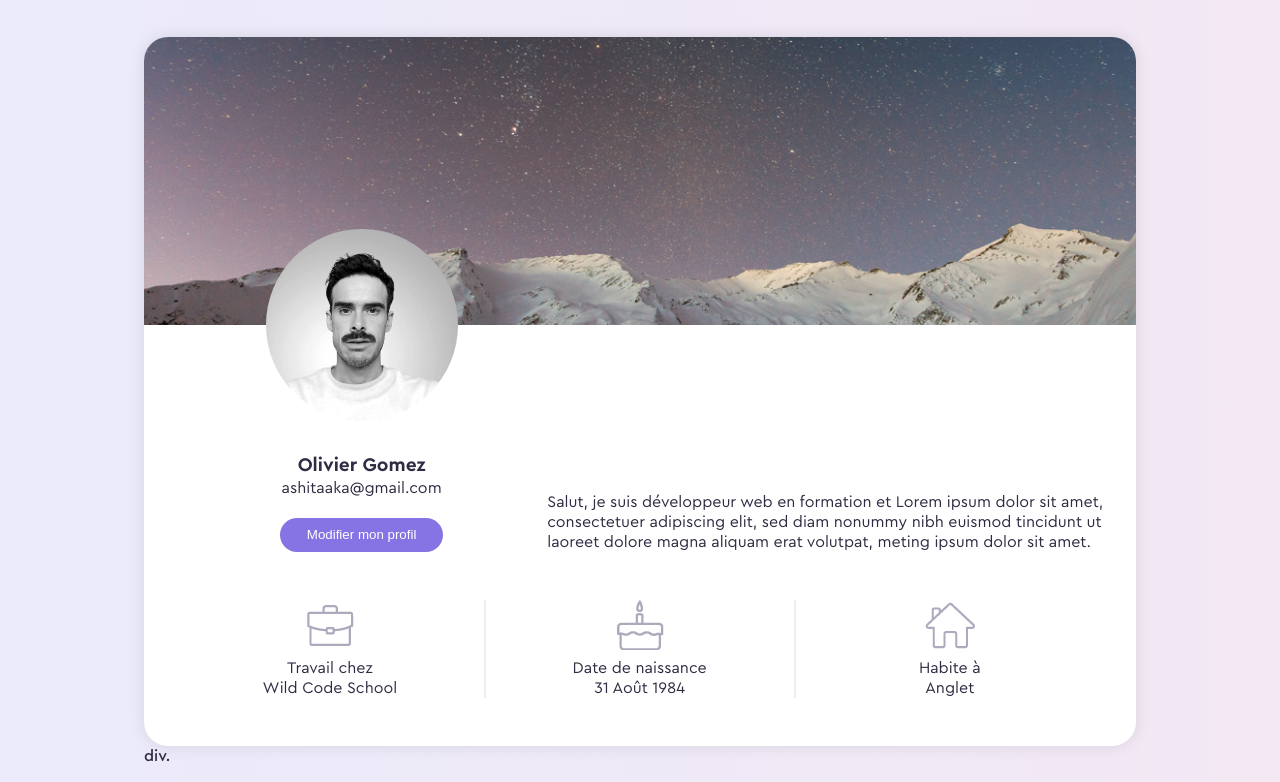
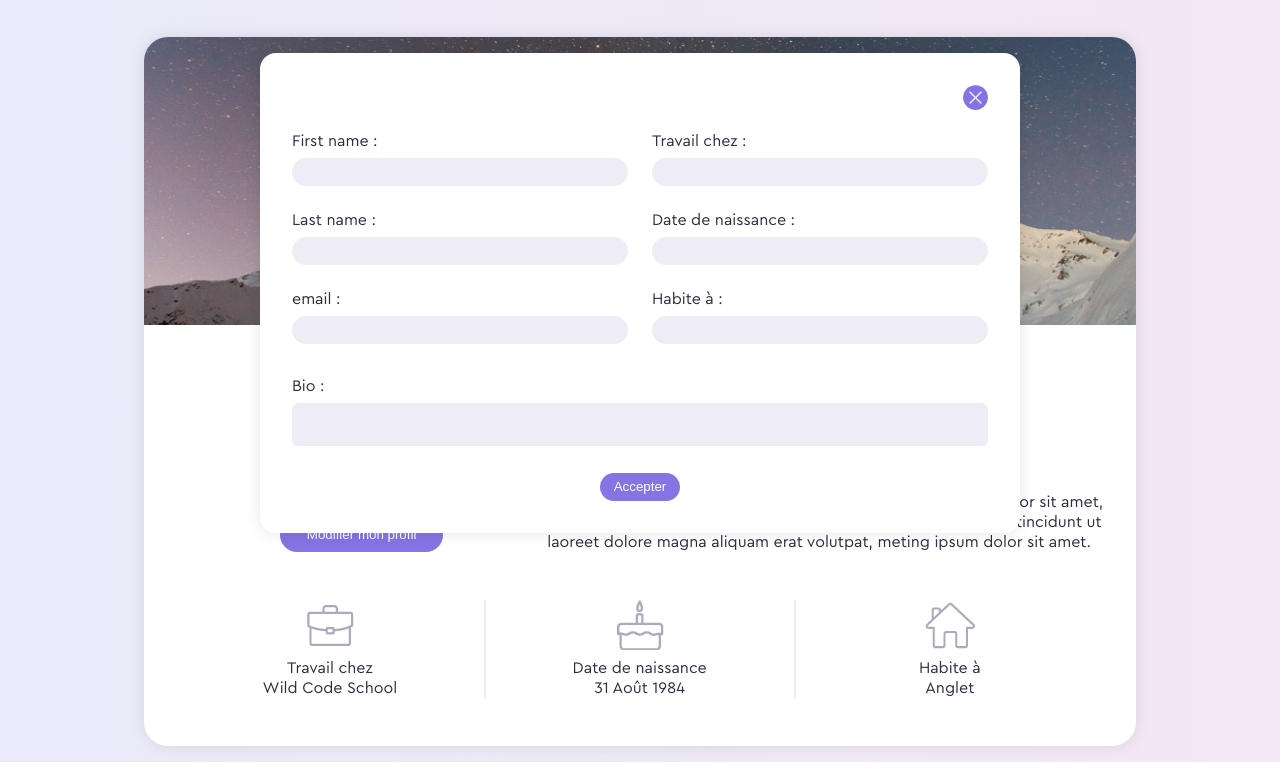
Before and after one commit to CedricPerot/WCSpeech, a plain HTML site: page profile.html in a window 1280 px wide. Both pictures are taken after a click on the button "Modifier mon profil". Shown: the part 107-889 px from the top of the page. Drawn offline with Linux system fonts and the light colour scheme.

Commit message:
adding static popup on profile page

```diff
--- a/index.js
+++ b/index.js
@@ -73,7 +73,7 @@ const post2 = new post(
   [
     {
       nom: "Olive",
-      commentaire: "C'est bien ce système de commentaire. Bien joué.",
+      commentaire: "Bien joué.",
     },
     {
       nom: "Pablo",
--- a/profile.html
+++ b/profile.html
@@ -67,26 +67,64 @@
                 </div>
                 <p class="profile-card-bio">Salut, je suis développeur web en formation et Lorem ipsum dolor sit amet,
                     consectetuer adipiscing elit, sed diam nonummy nibh euismod tincidunt ut laoreet dolore magna
-                    aliquam
-                    erat volutpat, meting ipsum dolor sit amet.
+                    aliquam erat volutpat, meting ipsum dolor sit amet.
                 </p>
             </section>
             <section class="profile-card-highlights">
                 <div class="job highlight">
                     <img src="./images/picto-work.png" alt="work suitcase">
-                    <p><span>Travail chez</span><br>Wild Code School</p>
+                    <p>Travail chez<br><span class="my-job">Wild Code School</span></p>
                 </div>
                 <div class="birthday highlight">
                     <img src="./images/picto-birthday.png" alt="Birthday cake">
-                    <p><span>Date de naissance</span><br>31 Août 1984</p>
+                    <p>Date de naissance<br><span class="my-birthday">31 Août 1984</span></p>
                 </div>
                 <div class="city highlight">
                     <img src="./images/picto-home.png" alt="House">
-                    <p><span>Habite à</span><br>Anglet</p>
+                    <p>Habite à<br><span class="my-city">Anglet</span></p>
                 </div>
             </section>
         </div>
-        div.
+        <div class="modifyPopup">
+            <div class="close"><img src="./images/closing-cross.svg" alt="close" class="closing-cross"></div>
+            <form action="" method="post" class="modifyForm">
+                <div class="infos-fields">
+                    <div class="main-infos">
+                        <div>
+                            <label for="first-name">First name :</label>
+                            <input type="text" name="first-name" id="first-name">
+                        </div>
+                        <div>
+                            <label for="last-name">Last name :</label>
+                            <input type="text" name="last-name" id="last-name">
+                        </div>
+                        <div>
+                            <label for="email">email :</label>
+                            <input type="email" name="email" id="email">
+                        </div>
+                    </div>
+                    <div class="more-infos">
+                        <div>
+                            <label for="work">Travail chez :</label>
+                            <input type="text" name="work" id="work">
+                        </div>
+                        <div>
+                            <label for="birth">Date de naissance :</label>
+                            <input type="text" name="birth" id="birth">
+                        </div>
+                        <div>
+                            <label for="city">Habite à :</label>
+                            <input type="text" name="city" id="city">
+                        </div>
+                    </div>
+                </div>
+                <div class="bio-field">
+                    <label for="bio">Bio :</label>
+                    <textarea name="bio" data-autoresize id="bio"></textarea>
+                </div>
+                <input type="submit" value="Accepter">
+            </form>
+        </div>
     </main>
     <script src="./profile.js"></script>
 </body>
--- a/profile.js
+++ b/profile.js
@@ -4,8 +4,22 @@
 const menuBurger = document.getElementById("menu-burger");
 const menuContainer = document.querySelector(".burger-container");
 
-//'modifier profile' button
+//modifiy profil button
 const modifyProfile = document.querySelector(".profile-card-button");
+
+//pop-up
+const popUp = document.querySelector(".modifyPopup");
+
+//closing cross
+const closingCross = document.querySelector(".closing-cross");
+
+//All profile fields
+let myName = document.querySelector(".profile-card-name");
+let myEmail = document.querySelector(".profile-card-email");
+let myBio = document.querySelector(".profile-card-bio");
+let myJob = document.querySelector(".my-job");
+let myBirthday = document.querySelector(".my-birthday");
+let myCity = document.querySelector(".my-city");
 
 /*----------------EVENTS----------------*/
 
@@ -14,11 +28,29 @@ menuBurger.addEventListener("click", () => {
   menuContainer.classList.toggle("mobile-menu");
 });
 
-//Modify profile button
+//modify button popup
 modifyProfile.addEventListener("click", formToggler);
+
+//closing button popup
+closingCross.addEventListener("click", formToggler);
+
+//Text-area auto-resize
+window.addEventListener("load", autoResizeArea);
 
 /*----------------FUNCTIONS----------------*/
 
-function formToggler(e) {
-  console.log(e.target);
+//to open or close the 'modify' popup
+function formToggler() {
+  popUp.classList.toggle("visible");
 }
+
+//to set auto resize to text-area
+function autoResizeArea() {
+  document.querySelectorAll("[data-autoresize]").forEach(function (element) {
+    let offset = element.offsetHeight - element.clientHeight; // calcule la hauteur des éventuels border et scroll bar
+    element.addEventListener("input", function (e) {
+      e.target.style.height = "auto";
+      e.target.style.height = e.target.scrollHeight + offset + "px"; // définit la hauteur de l'élément selon la hauteur du contenu (scrollHeight) + les éventuels border et nav bar calculés précédement
+    });
+  });
+}
--- a/style.css
+++ b/style.css
@@ -594,6 +594,99 @@ header {
     width: auto;
 }
 
+/*------  PROFILE PAGE POPUP ------*/
+
+
+
+.modifyPopup {
+    display: none;
+    font-family: 'cera' sans-serif;
+    font-weight: 300;
+    margin: auto;
+    width: 90%;
+    padding: 2em;
+    border-radius: 1em;
+    background-color: var(--cards-color);
+    box-shadow: var(--box-shadow);
+    position: absolute;
+    top: 50%;
+    left: 50%;
+    transform: translate(-50%, -50%);
+    z-index: 10;
+}
+
+.visible {
+    display: block;
+}
+
+.close {
+    text-align: right;
+    padding-bottom: 1em;
+}
+
+.closing-cross {
+    height: 25px;
+}
+
+.modifyForm {
+    width: 100%;
+}
+
+.infos-fields {
+    display: flex;
+    flex-direction: column;
+    justify-content: space-between;
+    margin-bottom: 1em;
+    gap: .5em;
+}
+
+.modifyForm input,
+.modifyForm textarea {
+    display: block;
+    padding: .5em 1em;
+    margin-top: .5em;
+    border-radius: 2em;
+    border: none;
+    background-color: var(--light-greyish);
+    resize: none;
+}
+
+.bio-field {
+    width: 100%;
+}
+
+.modifyForm input {
+    border-radius: 2em;
+    width: 100%;
+}
+
+#bio {
+    border-radius: .5em;
+    width: 100%;
+    margin-bottom: 2em;
+}
+
+.main-infos,
+.more-infos {
+    display: flex;
+    flex-direction: column;
+    justify-content: flex-start;
+    flex-wrap: wrap;
+    width: 100%;
+    gap: 1.5em;
+}
+
+.main-infos {
+    margin-bottom: 1em;
+}
+
+input[type="submit"] {
+    background-color: var(--main-color);
+    color: var(--cards-color);
+    margin: auto;
+    width: auto;
+}
+
 /*------ NOTIFICATIONS PAGE ------*/
 
 .notifications-container {
@@ -750,6 +843,17 @@ header {
         margin: 0 0 0.5em 0;
     }
 
+    /* PROFILE PAGE POPUP*/
+
+    .modifyPopup {
+        width: 760px;
+    }
+
+    .infos-fields {
+        flex-direction: row;
+        gap: 1.5em;
+    }
+
     /* NOTIFICATIONS PAGE*/
     .notifications-container {
         flex-direction: row;
```
Also changed, not shown: images/closing-cross.svg (added).
